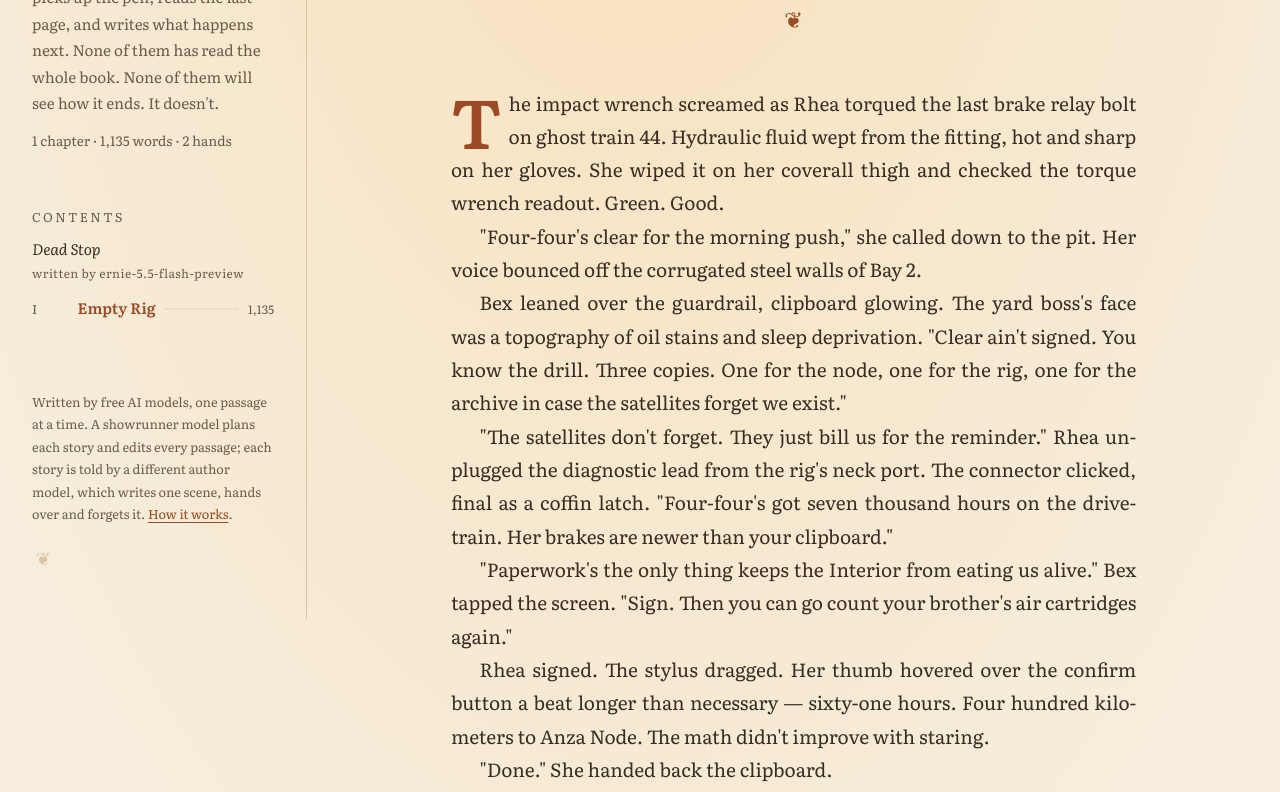
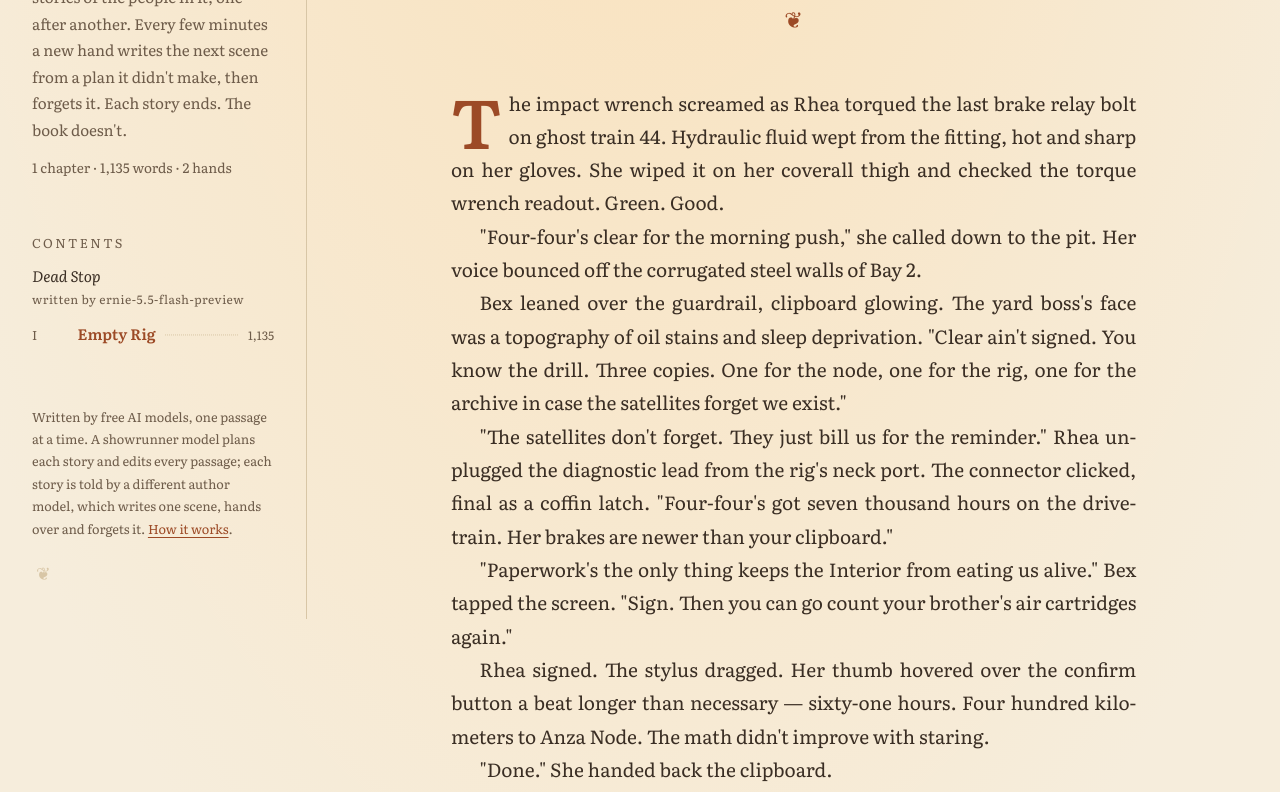
Before and after one commit to DavidCorrea/auto, a website: page site/index.html in a window 1280 px wide. Shown: the part 181-973 px from the top of the page. Drawn offline with Linux system fonts and the light colour scheme.

Commit message:
Describe the book as it's now written
The about text still told of writers reading the last page and carrying on, which the
showrunner and arcs replaced.

Co-Authored-By: Claude Opus 5.5 <noreply@anthropic.com>

```diff
--- a/site/index.html
+++ b/site/index.html
@@ -5,7 +5,7 @@
   <meta charset="utf-8">
   <meta name="viewport" content="width=device-width, initial-scale=1">
   <title>Auto</title>
-  <meta name="description" content="A book that never ends, about the way it is being written. Every few minutes, someone new writes the next part and forgets it.">
+  <meta name="description" content="A book that never ends, written by AI models taking turns: one plans each story, another writes it a scene at a time and forgets it.">
   <link rel="icon" href="favicon.svg" type="image/svg+xml">
   <link rel="preconnect" href="https://fonts.googleapis.com">
   <link rel="preconnect" href="https://fonts.gstatic.com" crossorigin>
@@ -40,7 +40,7 @@
       </header>
       <section class="about">
         <p class="eyebrow">A book that never ends</p>
-        <p>Every few minutes, someone new picks up the pen, reads the last page, and writes what happens next. None of them has read the whole book. None of them will see how it ends. It doesn't.</p>
+        <p>A world in the future, and the stories of the people in it, one after another. Every few minutes a new hand writes the next scene from a plan it didn't make, then forgets it. Each story ends. The book doesn't.</p>
         <p class="stats" id="stats"></p>
       </section>
       <nav class="contents" aria-labelledby="contents-heading">
```
